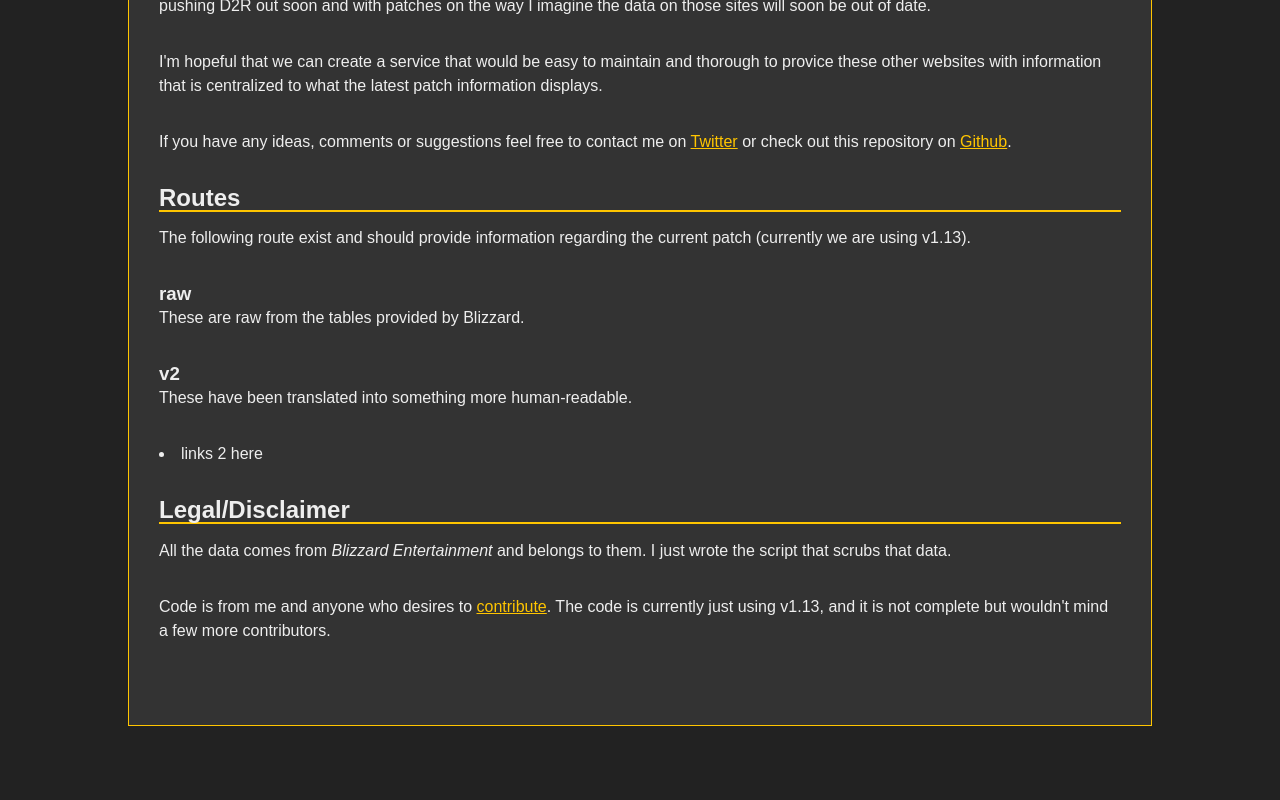
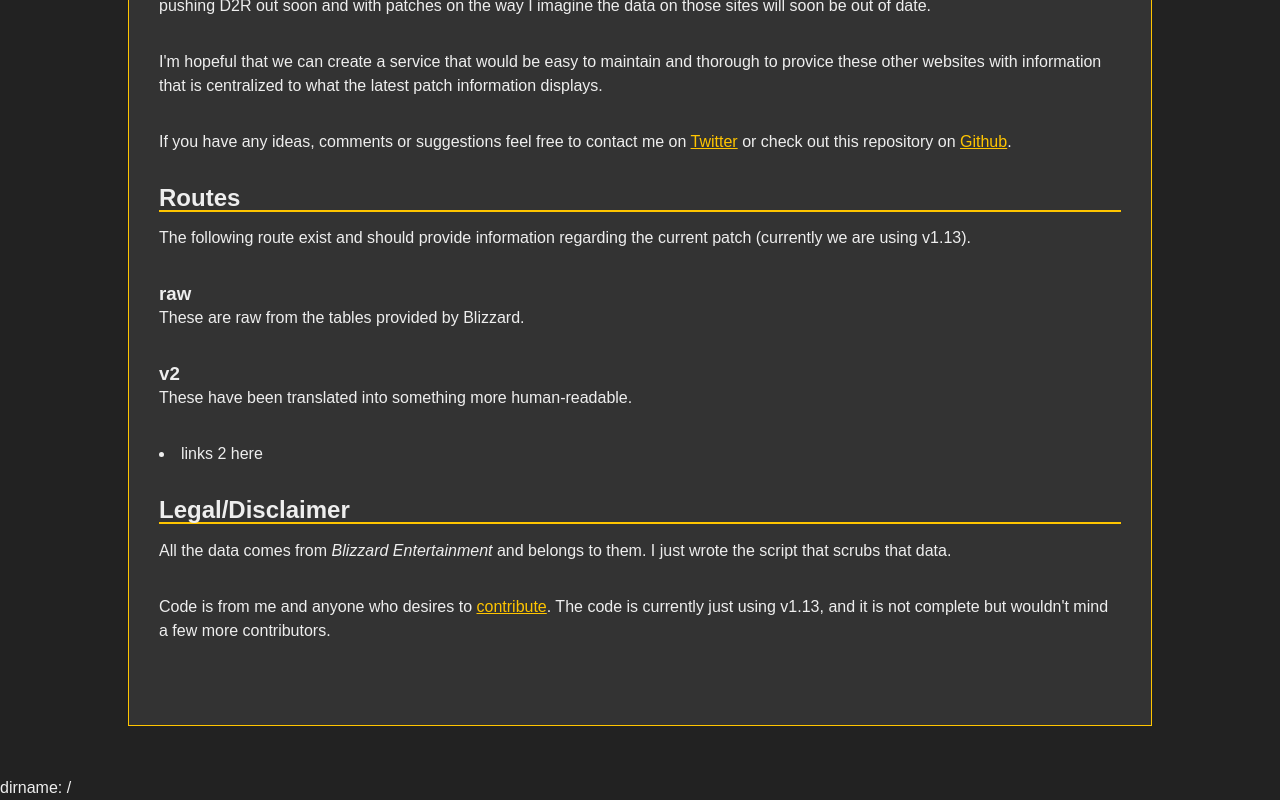
Before and after one commit to mrsteele/hellforge, a Next.js app: page / in a window 1280 px wide. Shown: the part 324-1124 px from the top of the page. Before the commit the page ends 1100 px from the top, so only its background shows below. Built offline with nearby package versions, Linux system fonts and the light colour scheme.

Commit message:
fix: debug

```diff
--- a/src/pages/index.js
+++ b/src/pages/index.js
@@ -3,7 +3,7 @@ import Head from 'next/head'
 import fs from 'fs/promises'
 import path from 'path'
 
-export default ({ files }) => (
+export default ({ files, dirname }) => (
   <div className={styles.wrapper}>
     <Head>
       <script src="https://kit.fontawesome.com/c0cb21dcb7.js" crossorigin="anonymous" />
@@ -65,6 +65,8 @@ export default ({ files }) => (
 
       <p>Code is from me and anyone who desires to <a href='https://github.com/mrsteele/d2api' target='_blank'>contribute</a>. The code is currently just using v1.13, and it is not complete but wouldn't mind a few more contributors.</p>
     </main>
+
+    <footer>dirname: {dirname}</footer>
   </div>
 )
 
@@ -79,6 +81,7 @@ export async function getServerSideProps(context) {
 
   return {
     props: {
+      dirname: __dirname,
       files
     }, // will be passed to the page component as props
   }
```
